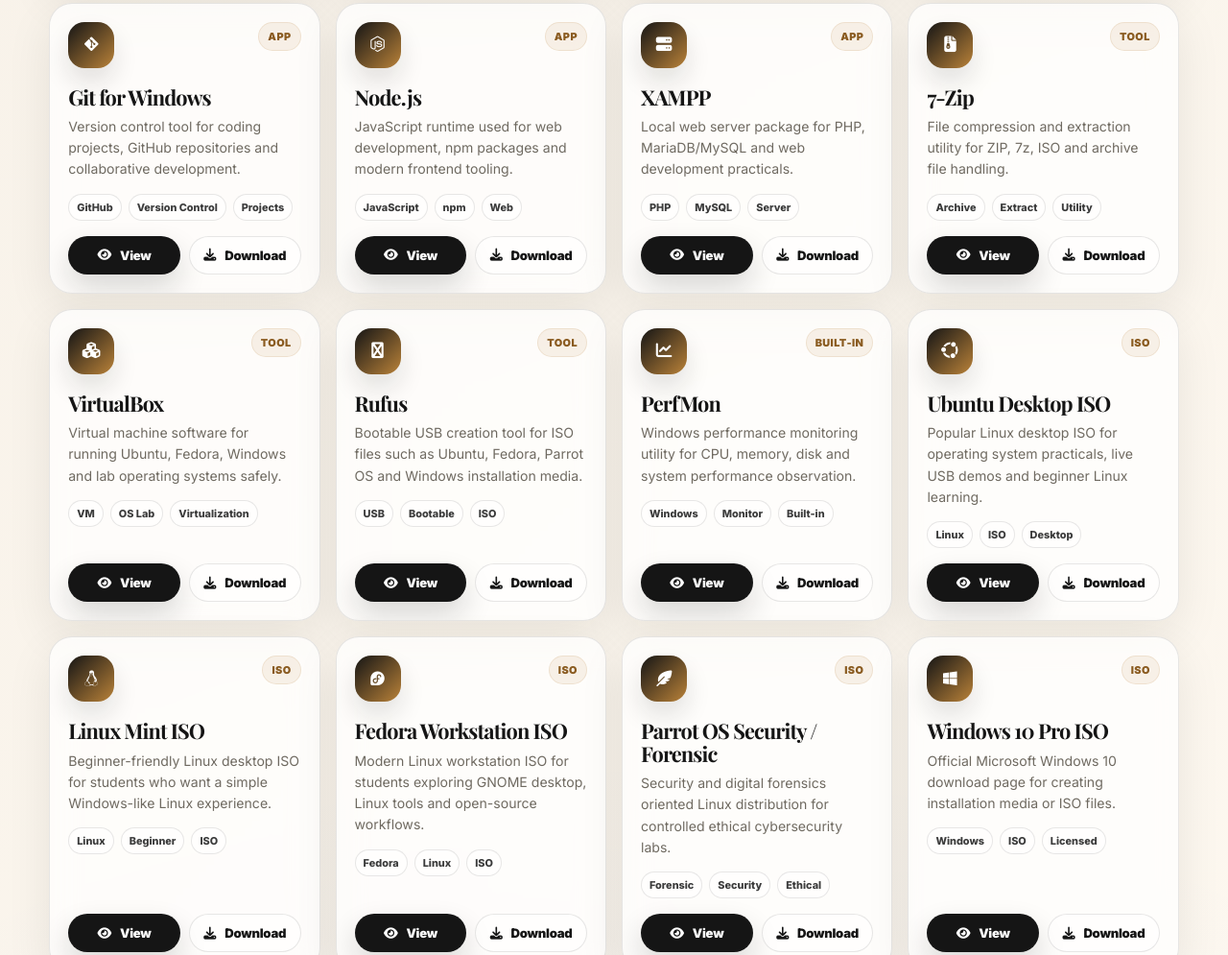
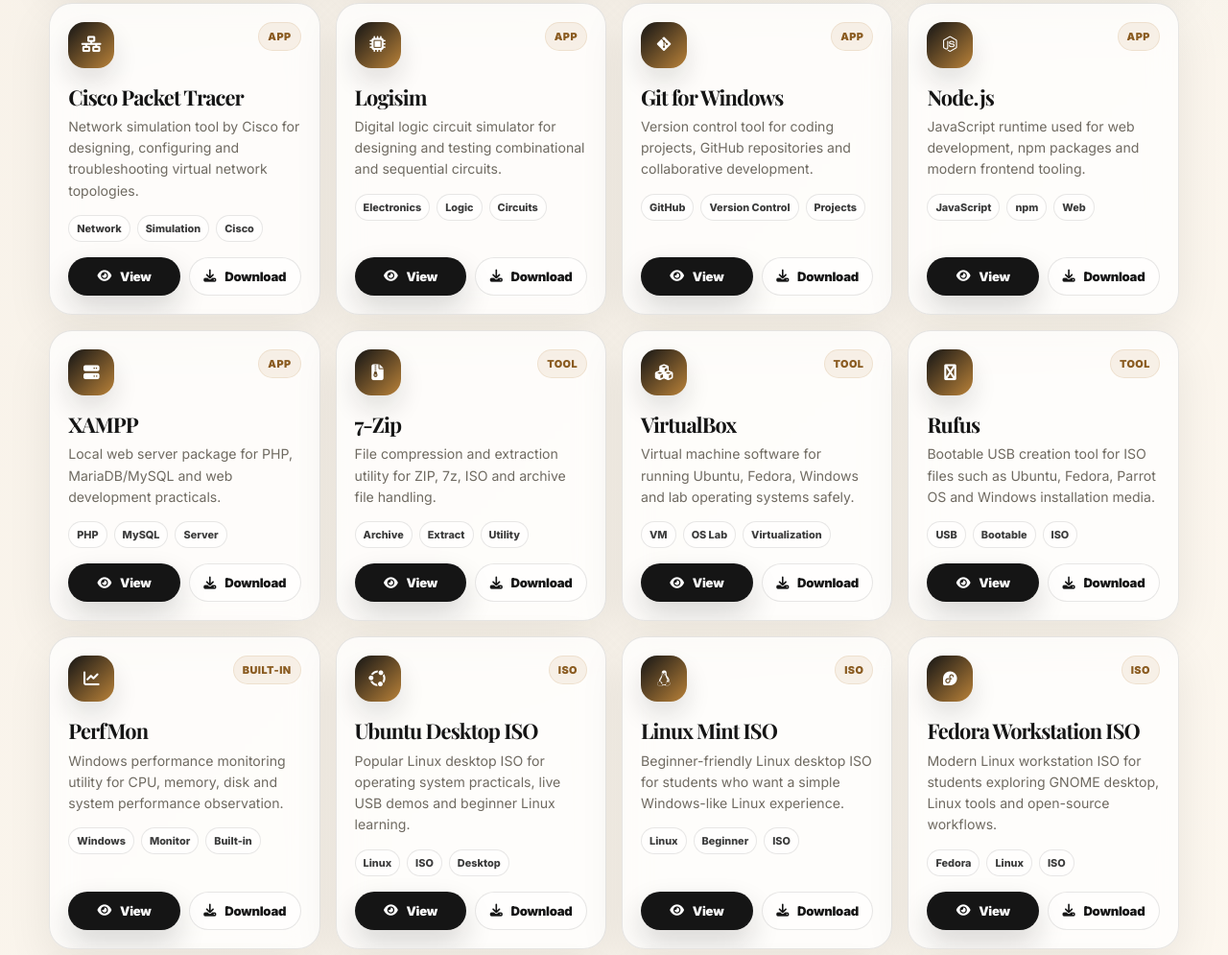
Before and after one commit to learnwithnaofil/s, a plain HTML site: page utility-software.html in a window 1280 px wide. Shown: the part 1701-2696 px from the top of the page at 96% size. Drawn offline with nearby package versions, Linux system fonts and the light colour scheme.

Commit message:
utility-software.html

```diff
--- a/utility-software.html
+++ b/utility-software.html
@@ -1640,6 +1640,32 @@
         points: ["Network discovery", "Open service visibility", "Cybersecurity awareness", "Authorized lab testing", "Network administration"]
       },
       {
+  id: "packettracer",
+  title: "Cisco Packet Tracer",
+  category: "app",
+  type: "APP",
+  icon: "fa-solid fa-network-wired",
+  link: "https://drive.google.com/file/d/1VhiMfQHG3TTKW8Q_Vo4F-iDg1kgvhgsi/view?usp=sharing",
+  desc: "Network simulation tool by Cisco for designing, configuring and troubleshooting virtual network topologies.",
+  tags: ["Network", "Simulation", "Cisco"],
+  keywords: "packet tracer cisco network simulator topology router switch ccna networking lab",
+  note: "Requires Cisco Networking Academy account for download. Use for CCNA practice and networking labs.",
+  points: ["Network topology design", "Router and switch configuration", "CCNA exam preparation", "Virtual lab environment", "Protocol simulation"]
+},
+{
+  id: "logisim",
+  title: "Logisim",
+  category: "app",
+  type: "APP",
+  icon: "fa-solid fa-microchip",
+  link: "https://drive.google.com/file/d/1Xd7aQbNiiunrYSoxbGJrotZVCsuHqBmr/view?usp=sharing",
+  desc: "Digital logic circuit simulator for designing and testing combinational and sequential circuits.",
+  tags: ["Electronics", "Logic", "Circuits"],
+  keywords: "logisim digital logic circuit simulator electronics gates flip flop computer architecture",
+  note: "Use for digital electronics practicals, computer organization labs and logic gate experiments.",
+  points: ["Logic gate design", "Combinational circuits", "Sequential circuits", "Computer architecture labs", "Digital electronics practicals"]
+},
+      {
         id: "git",
         title: "Git for Windows",
         category: "app",
@@ -1788,8 +1814,8 @@
         category: "iso",
         type: "ISO",
         icon: "fa-brands fa-windows",
-        link: "https://www.microsoft.com/en-in/software-download/windows10",
-        desc: "Official Microsoft Windows 10 download page for creating installation media or ISO files.",
+        link: "https://drive.google.com/file/d/1wSB0yJTQ9jSzc2DDZZwpVHfvn6sAGyIB/view?usp=sharing",
+        desc: "Google Drive Link to download -  creating installation media or ISO files.",
         tags: ["Windows", "ISO", "Licensed"],
         keywords: "windows 10 pro iso microsoft media creation tool licensed",
         note: "Requires a valid license/product key. Do not use pirated ISO files.",
```
